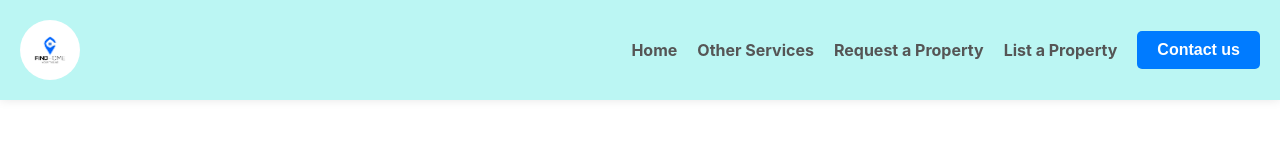
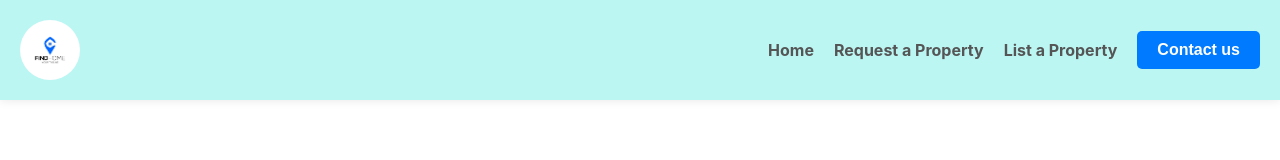
Before and after one commit to VictorMurithi/online-rental-housing-system, a React (Create React App) app in the folder frontend/: page / in a window 1280 px wide. Shown: the top 160 px of the page. Built offline with nearby package versions, Linux system fonts and the light colour scheme.

Commit message:
finished styling main page

```diff
--- a/frontend/src/App.css
+++ b/frontend/src/App.css
@@ -1,3 +1,6 @@
+body {
+  overflow-x: hidden;
+}
 /* Navbar.css */
 
 .navbar-container {
--- a/frontend/src/layout/Navbar.js
+++ b/frontend/src/layout/Navbar.js
@@ -14,9 +14,6 @@ const Navbar = () => {
         <Link to="/" className="nav-link">
           Home
         </Link>
-        <Link to="/other-services" className="nav-link">
-          Other Services
-        </Link>
         <Link to="/request-property" className="nav-link">
           Request a Property
         </Link>
```
